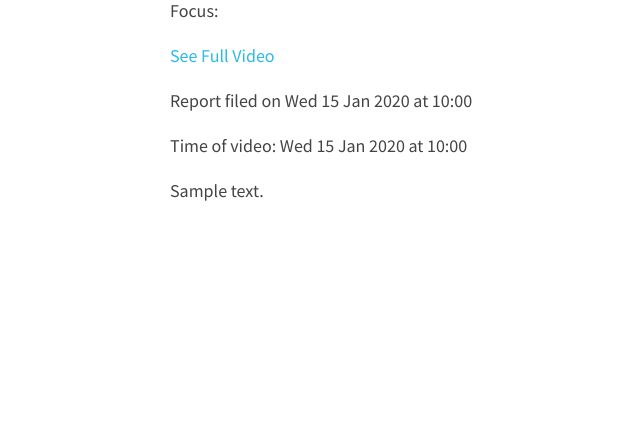
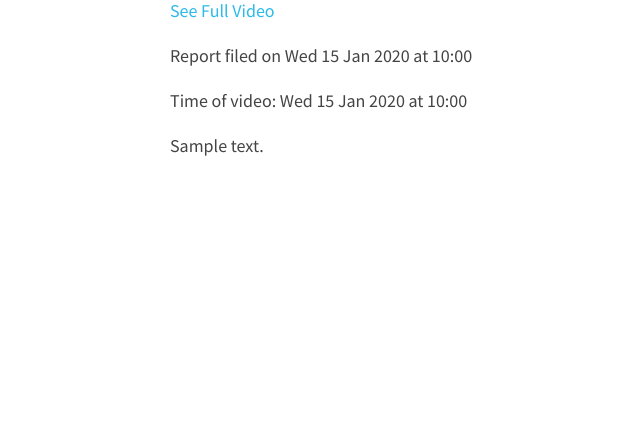
Before and after one commit to batpad/crveillance-reports, a Django app: page /report/1/1 in a window 1280 px wide. Shown: the part 380-808 px from the top of the page, without its empty margins (118-758 px from the left). Run offline with Django 3.2, Linux system fonts and the light colour scheme; tables that the repository leaves empty hold one stand-in row (values such as "Sample post").

Commit message:
minor, remove Focus:

```diff
--- a/templates/report.html
+++ b/templates/report.html
@@ -21,7 +21,6 @@
       <div id="markercircle"></div>
     </div>
     <p>
-      Focus:<br>
       <input id="markersize" type="hidden" value="{{ report.point_radius }}"></input>
       <input id="markerleft" type="hidden" value="{{ report.point_x }}"></input>
       <input id="markertop" type="hidden" value="{{ report.point_y }}"></input>
```
